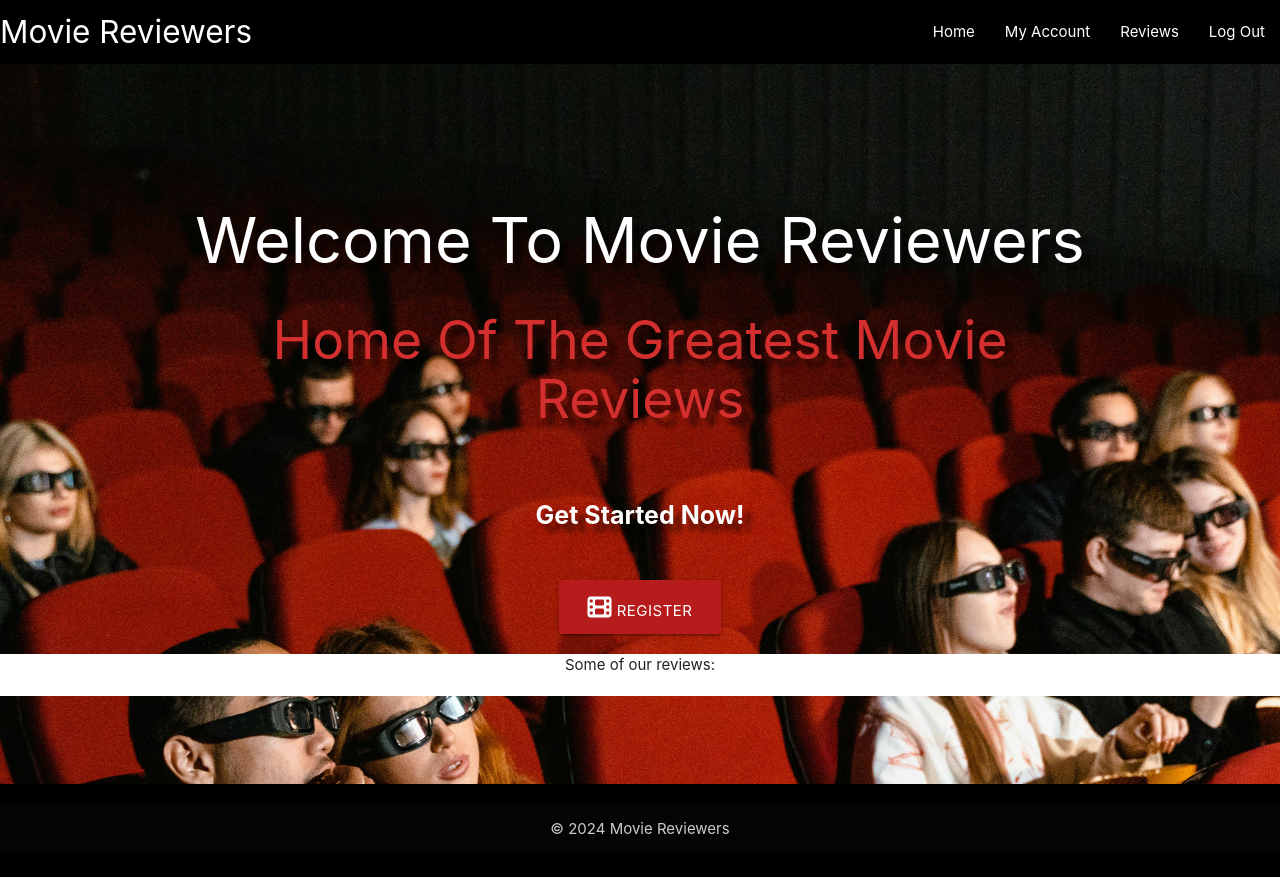
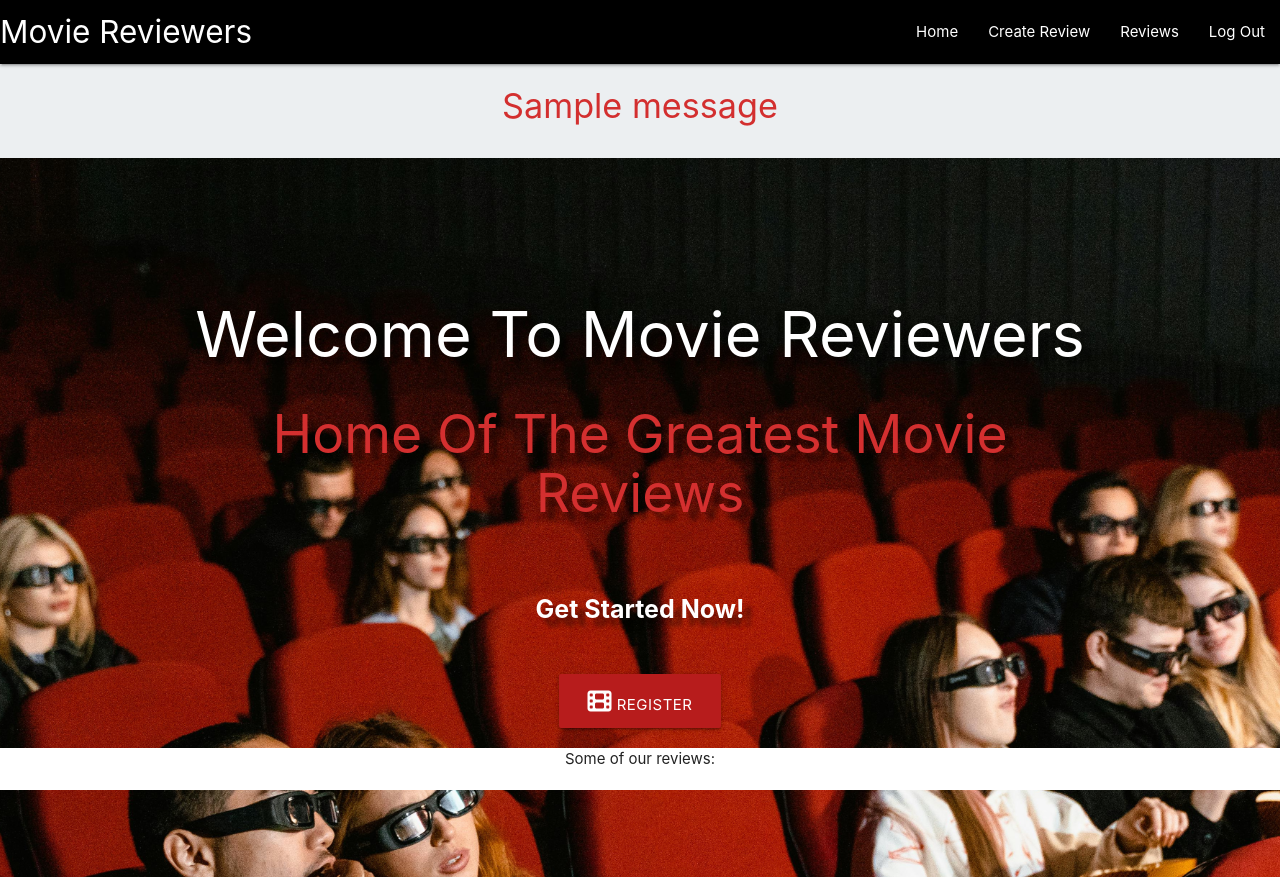
Before and after one commit to toddnedwards/milestone-3-project-movie-reviewer, a Flask app: page / in a window 1280 px wide. Shown: the top 877 px of the page. Before the commit the page ends 834 px from the top, so only its background shows below. Run offline with Flask 3, Linux system fonts and the light colour scheme; the visitor is signed in with stand-in values (Sample User, id 1); one stand-in notice (Sample message) is shown; some libraries are stand-ins or nearby versions.

Commit message:
flash messages added to top of page

```diff
--- a/templates/base.html
+++ b/templates/base.html
@@ -22,7 +22,7 @@
               <ul class="right hide-on-med-and-down">
                 <li><a href="{{ url_for('index') }}">Home</a></li>
                 {% if session.user %}
-                    <li><a href="{{ url_for('my_account') }}">My Account</a></li>
+                    <li><a href="{{ url_for('create_review') }}">Create Review</a></li>
                     <li><a href="{{ url_for('reviews') }}">Reviews</a></li>
                     {% if session.user|lower == "admin"|lower %}
                         <li><a href="#">Leave A Review</a></li>
@@ -40,7 +40,7 @@
           <ul class="sidenav black" id="mobile-demo">
             <li><a href="{{ url_for('index') }}">Home</a></li>
                 {% if session.user %}
-                    <li><a href="{{ url_for('my_account') }}">My Account</a></li>
+                    <li><a href="{{ url_for('create_review') }}">Create Review</a></li>
                     <li><a href="{{ url_for('reviews') }}">Reviews</a></li>
                     {% if session.user|lower == "admin"|lower %}
                         <li><a href="#">Leave A Review</a></li>
@@ -53,17 +53,24 @@
           </ul>
     </header>
 
+    <section>
+      <!-- flash messages -->
+      {% with messages = get_flashed_messages() %}
+          {% if messages %}
+              {% for message in messages %}
+                  <div class="row flashes md4">
+                    <h4 class="red-text text-darken-2 center-align">{{ message }}</h4>
+                  </div>
+              {% endfor %}
+          {% endif %}
+      {% endwith %}
+    </section>
+
     <main>
         {% block content %}
         {% endblock %}
     </main>
 
-    <script src="https://code.jquery.com/jquery-3.7.1.min.js"
-    integrity="sha256-/JqT3SQfawRcv/BIHPThkBvs0OEvtFFmqPF/lYI/Cxo=" crossorigin="anonymous"></script>
-    <script src="https://cdnjs.cloudflare.com/ajax/libs/materialize/1.0.0/js/materialize.min.js"></script>
-    <script src="{{ url_for('static', filename='js/script.js') }}"></script>
-    {% block scripts %}
-    {% endblock %}
     <footer class="page-footer black">
       <div class="footer-copyright">
         <div class="container center-align">
@@ -71,5 +78,12 @@
         </div>
       </div>
     </footer>
+    <script src="https://code.jquery.com/jquery-3.7.1.min.js"
+    integrity="sha256-/JqT3SQfawRcv/BIHPThkBvs0OEvtFFmqPF/lYI/Cxo=" crossorigin="anonymous"></script>
+    <script src="https://cdnjs.cloudflare.com/ajax/libs/materialize/1.0.0/js/materialize.min.js"></script>
+    <script src="{{ url_for('static', filename='js/script.js') }}"></script>
+    {% block scripts %}
+    {% endblock %}
+
 </body>
 </html>
```
